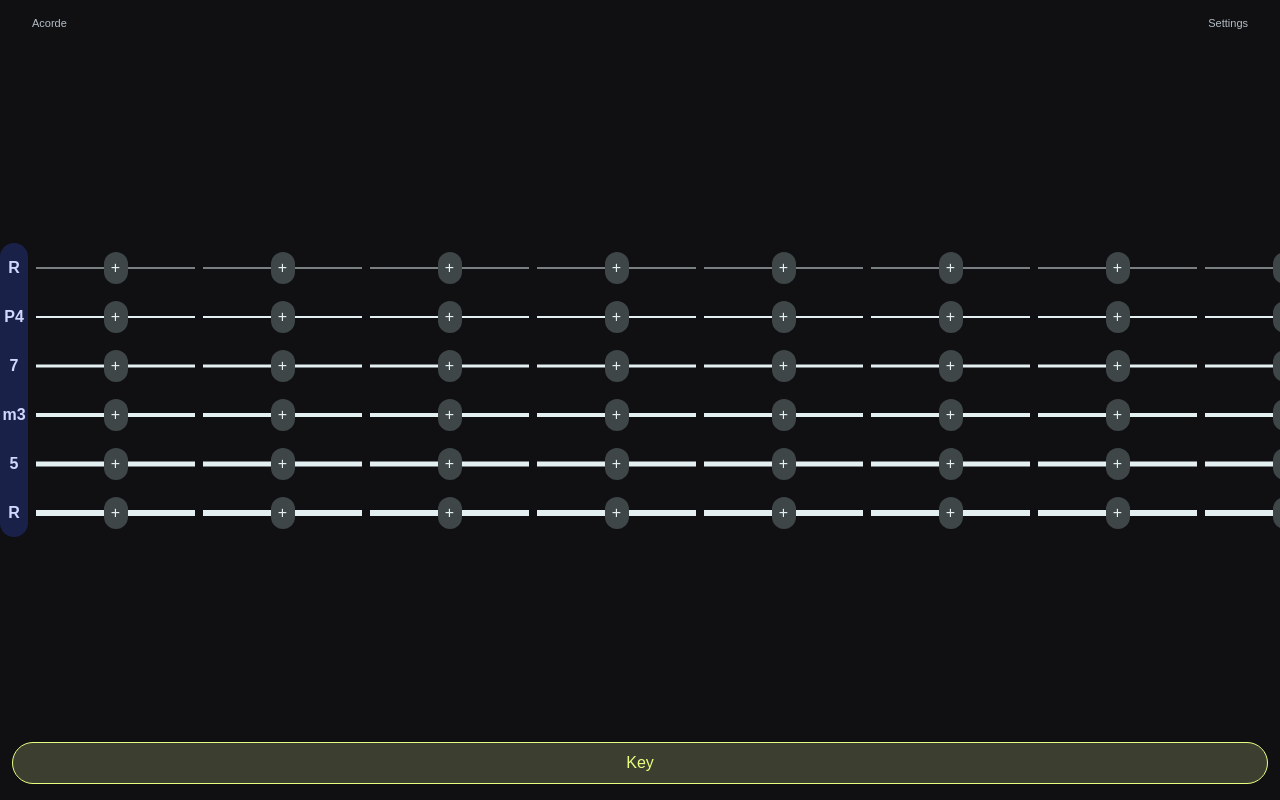
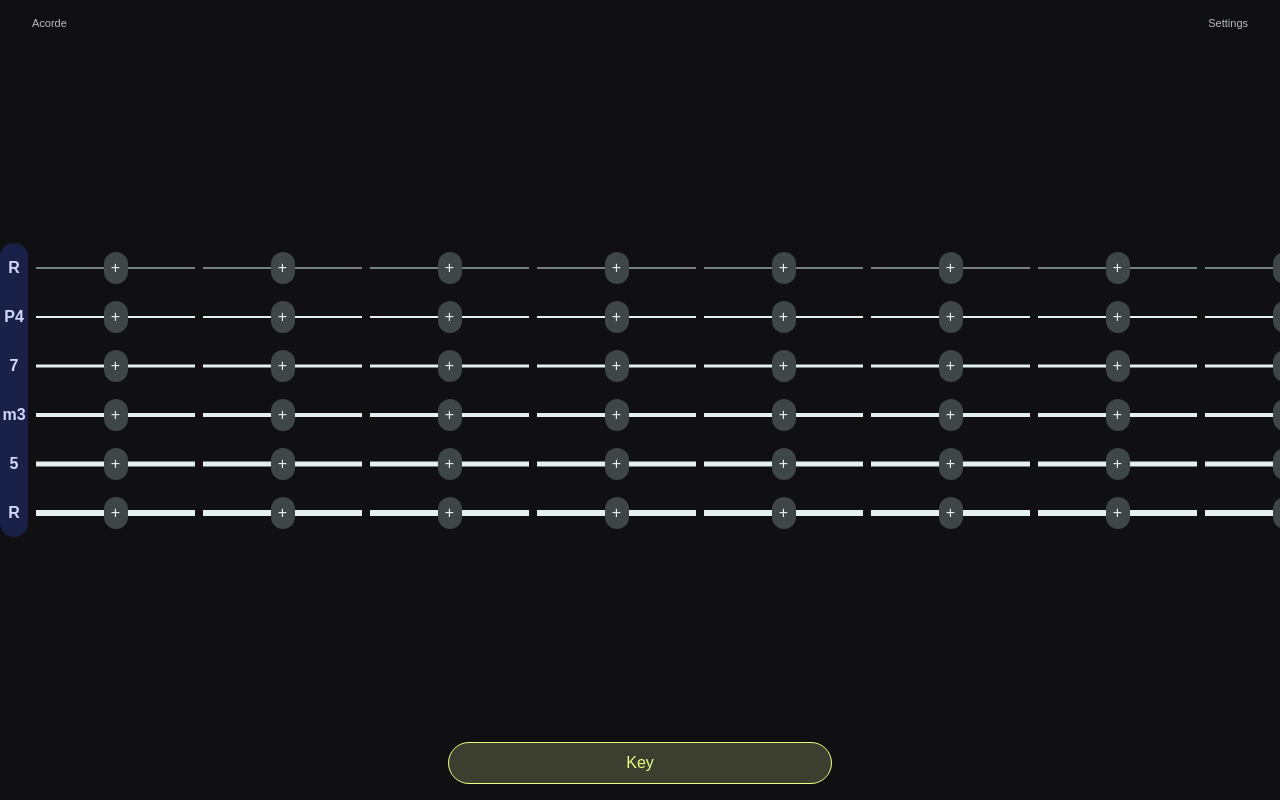
Before and after one commit to victorac/acordes, a Next.js app: page / in a window 1280 px wide. Built offline with nearby package versions, Linux system fonts and the light colour scheme.

Commit message:
add max w to key button

```diff
--- a/components/ActionBar.tsx
+++ b/components/ActionBar.tsx
@@ -1,7 +1,7 @@
 const ActionBar: React.FC = () => {
   return (
     <div className="flex justify-center w-full px-3 pb-4">
-      <button className="w-full py-2 px-4 rounded-3xl border border-[#E6FF81] bg-[#3C3F2F] text-[#E6FF81]">
+      <button className="max-w-96 w-full py-2 px-4 rounded-3xl border border-[#E6FF81] bg-[#3C3F2F] text-[#E6FF81]">
         Key
       </button>
     </div>
```
